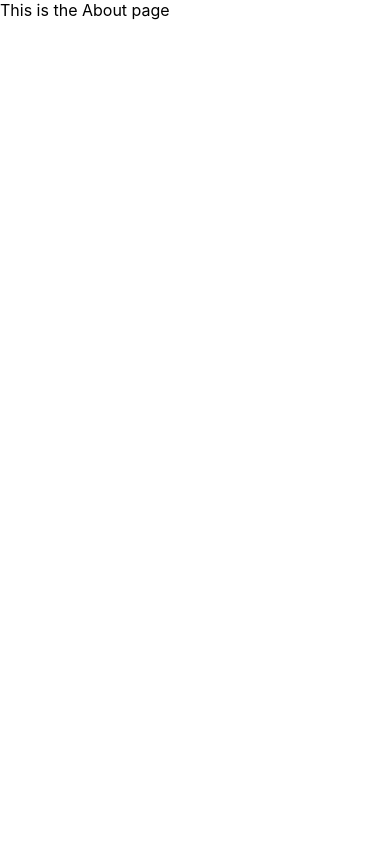
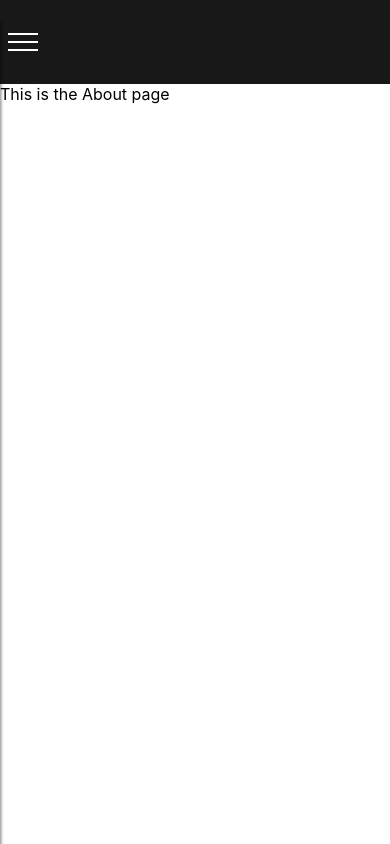
Before and after one commit to GSingh08/Website_V2.0, a React (Create React App) app in the folder website2.0/: page /About in a window 390 px wide. Built offline with nearby package versions, Linux system fonts and the light colour scheme.

Commit message:
created responsiveness

```diff
--- a/website2.0/src/CSS/App.css
+++ b/website2.0/src/CSS/App.css
@@ -9,3 +9,15 @@ body,html {
     display:flex;
 
 }
+@media screen and (min-width: 320px) and (max-width: 768px) {
+    .main-div{
+      width:100vw;
+      height:100vh;
+      display:flex;
+      flex-direction: column;
+
+
+     }
+
+
+    }
--- a/website2.0/src/CSS/Main.css
+++ b/website2.0/src/CSS/Main.css
@@ -43,7 +43,7 @@
 @media screen and (min-width: 320px) and (max-width: 768px) {
     .mp-div{
         height:100%;
-        width:100vw;
+        width:100%;
         background-color:lightblue;
         background-image: none;
         display:flex;
--- a/website2.0/src/CSS/Navbar.css
+++ b/website2.0/src/CSS/Navbar.css
@@ -34,7 +34,11 @@ ul {
 
   @media screen and (min-width: 320px) and (max-width: 768px) {
    .nav-div{
-     display:none;
+     width:100%;
+     height:10%;
+     display:flex;
+
+
     }
     .mobile-nav-div{
       display:flex;
```
